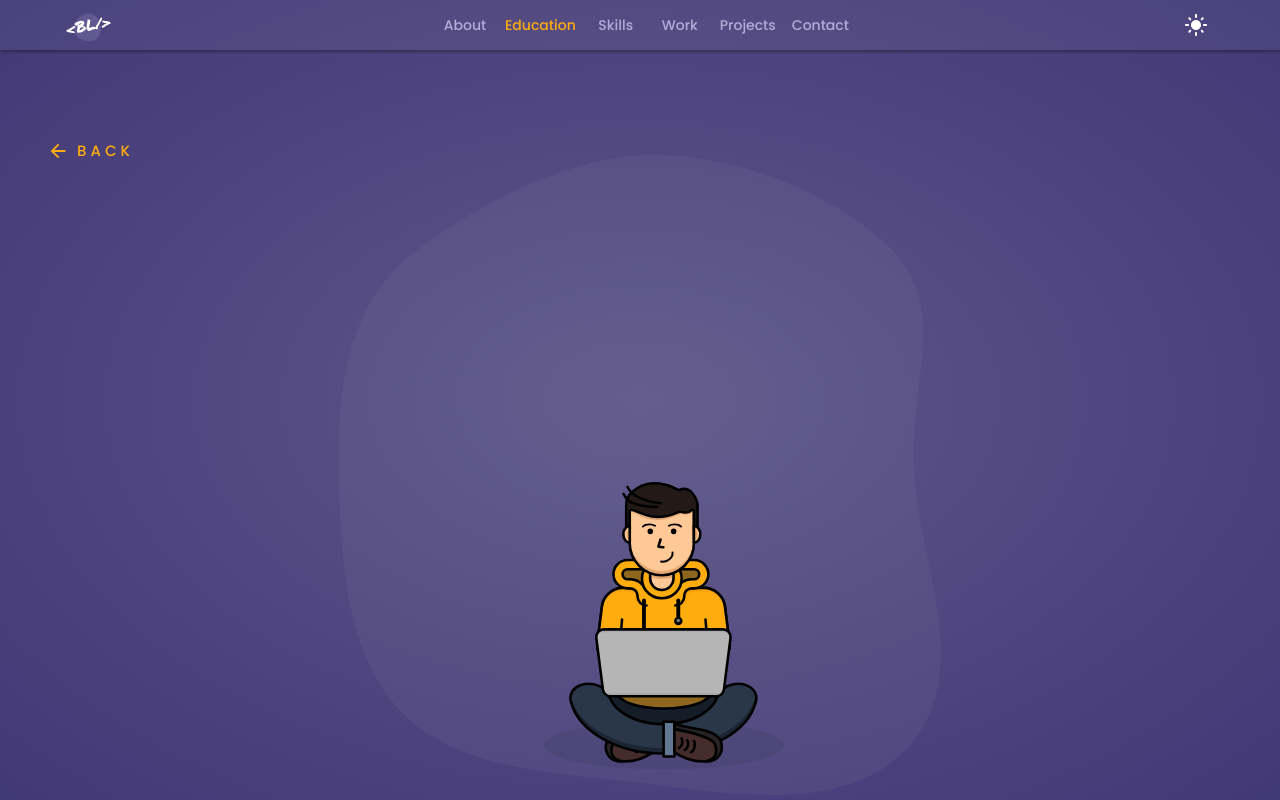
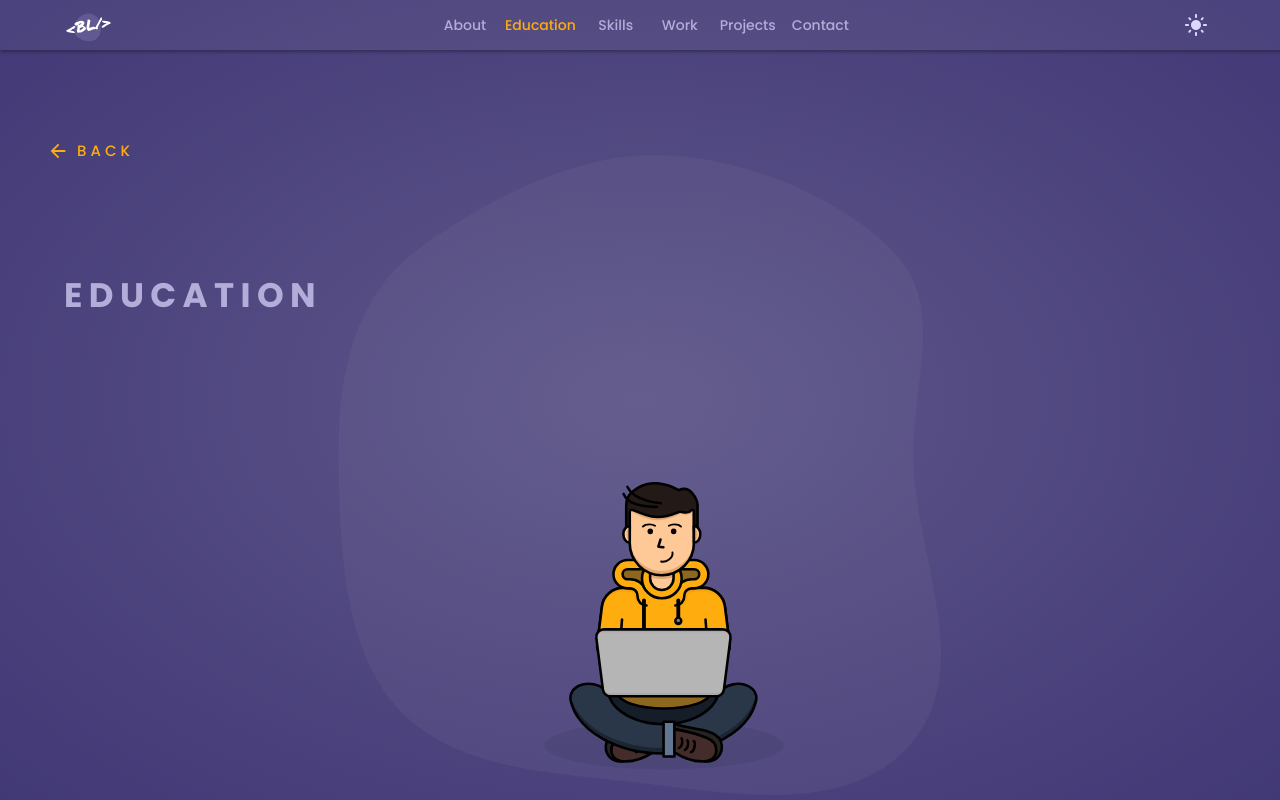
Before and after one commit to BrennoLima/animated-portfolio, a React (Create React App) app: page / in a window 1280 px wide. Both pictures are taken after a click on the element 1136 px from the left and 458 px from the top of the page. Built offline with nearby package versions, Linux system fonts and the light colour scheme.

Commit message:
Small fix

```diff
--- /dev/null
+++ b/src/components/Education.js
@@ -0,0 +1,20 @@
+import React from 'react';
+import { Container, Typography } from '@mui/material';
+
+export const Education = () => {
+	return (
+		<Container maxWidth='lg'>
+			<Typography
+				color='text.primary'
+				fontWeight='bold'
+				variant='h4'
+				sx={{
+					letterSpacing: '0.4rem',
+					my: 8,
+				}}
+			>
+				EDUCATION
+			</Typography>
+		</Container>
+	);
+};
--- a/src/components/Landing.js
+++ b/src/components/Landing.js
@@ -7,6 +7,7 @@ import { LandingBlob } from '../SVGComponents/LandingBlob';
 import { BrennoSVG } from '../SVGComponents/BrennoSVG';
 import { FloatingMenu } from './FloatingMenu';
 import { About } from './About';
+import { Education } from './Education';
 
 export const Landing = ({ page, setPage }) => {
 	useEffect(() => {
@@ -60,7 +61,7 @@ export const Landing = ({ page, setPage }) => {
 						}}
 					>
 						<Typography
-							color='text.primary'
+							color='text.secondary'
 							fontWeight='700'
 							variant='h4'
 							sx={{ mr: 2 }}
@@ -73,7 +74,7 @@ export const Landing = ({ page, setPage }) => {
 					</Box>
 
 					<Typography
-						color='text.primary'
+						color='text.secondary'
 						align='center'
 						fontWeight='700'
 						variant='h6'
@@ -110,6 +111,7 @@ export const Landing = ({ page, setPage }) => {
 				id='new-page'
 			>
 				{page === 'about' && <About />}
+				{page === 'education' && <Education />}
 			</Box>
 		</Container>
 	);
--- a/src/theme/light.js
+++ b/src/theme/light.js
@@ -13,7 +13,7 @@ export const lightTheme = createTheme({
 		},
 		text: {
 			primary: '#B3ADDA',
-			secondary: '#FFF',
+			secondary: '#DCD6FF',
 		},
 	},
 	typography: {
```
